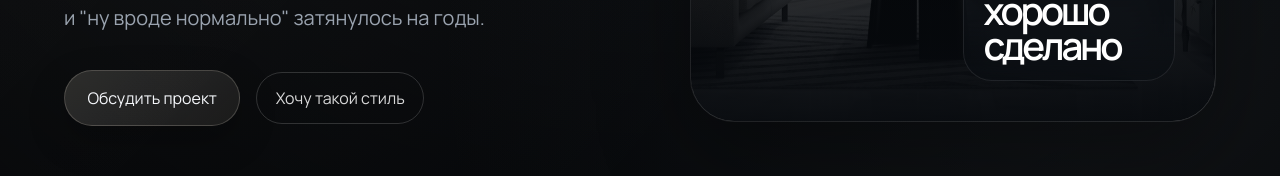
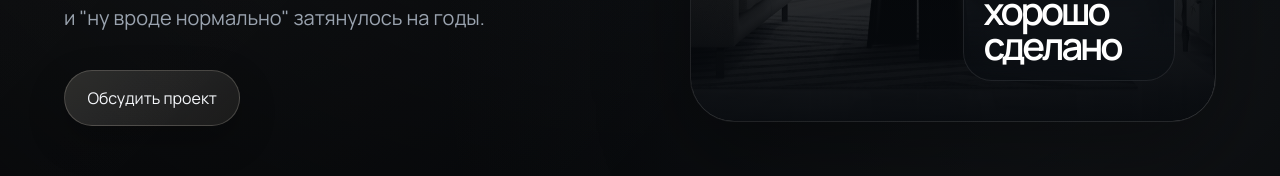
Before and after one commit to sergeykikotqa/criatevmebel, a Next.js app: page / in a window 1280 px wide. Shown: the part 555-731 px from the top of the page. Built offline with nearby package versions, Linux system fonts and the light colour scheme; a web font is replaced by a local one.

Commit message:
Refine hero reveal and simplify hero CTA

```diff
--- a/app/page.tsx
+++ b/app/page.tsx
@@ -223,18 +223,6 @@ export default function Home() {
               >
                 {hero.primaryCta}
               </Link>
-              {hero.secondaryCta ? (
-                <div className="hidden sm:block">
-                  <Link
-                    href={siteConfig.telegramUrl}
-                    target="_blank"
-                    rel="noreferrer"
-                    className="button-secondary text-sm sm:text-base"
-                  >
-                    {hero.secondaryCta}
-                  </Link>
-                </div>
-              ) : null}
             </div>
           </div>
 
--- a/components/hero-scene.tsx
+++ b/components/hero-scene.tsx
@@ -8,7 +8,7 @@ import type { HeroContent } from "@/lib/content";
 type HeroSceneProps = Pick<HeroContent, "transientPhrases" | "finalPhrase">;
 
 const finalPlateBaseClass =
-  "absolute inset-x-0 bottom-0 rounded-[1.7rem] border border-[rgba(222,214,199,0.2)] bg-[linear-gradient(180deg,rgba(9,13,18,0.82),rgba(9,13,18,0.52))] px-4 py-4 backdrop-blur-md transition-all duration-[220ms] ease-out sm:rounded-[1.8rem] sm:px-5 hero:rounded-[1.8rem]";
+  "absolute inset-x-0 bottom-0 rounded-[1.7rem] border border-[rgba(222,214,199,0.2)] bg-[linear-gradient(180deg,rgba(9,13,18,0.82),rgba(9,13,18,0.52))] px-4 py-4 backdrop-blur-md transition-all duration-[300ms] [transition-timing-function:cubic-bezier(0.22,1,0.36,1)] sm:rounded-[1.8rem] sm:px-5 hero:rounded-[1.8rem]";
 
 export function HeroScene({ transientPhrases, finalPhrase }: HeroSceneProps) {
   const [finalVisible, setFinalVisible] = useState(false);
--- a/lib/content.ts
+++ b/lib/content.ts
@@ -14,7 +14,6 @@ export type HeroContent = {
   title: string;
   description: string;
   primaryCta: string;
-  secondaryCta?: string;
   transientPhrases: [string, string, string];
   finalPhrase: string;
   image: ImageAsset;
@@ -76,7 +75,6 @@ export const landingContent: LandingContent = {
     description:
       'Для тех, у кого "временно", "потом заменим" и "ну вроде нормально" затянулось на годы.',
     primaryCta: "Обсудить проект",
-    secondaryCta: "Хочу такой стиль",
     transientPhrases: ["пока сойдёт", "потом переделаем", "ну вроде норм"],
     finalPhrase: "хорошо сделано",
     image: {
```
